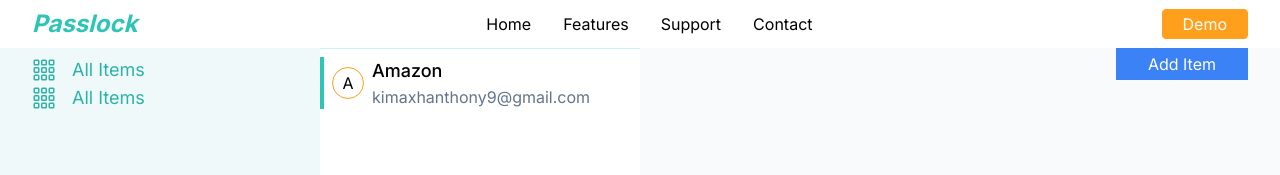
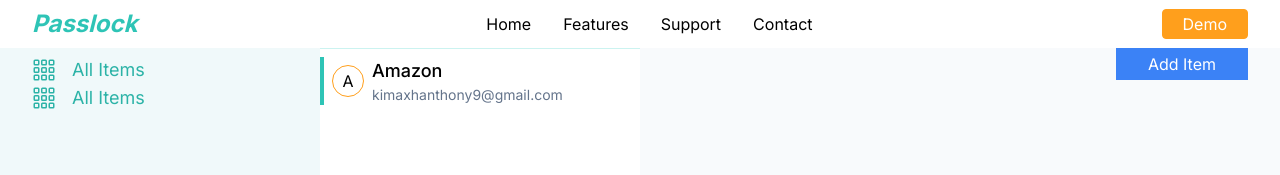
Before and after one commit to Tonnykimanthi/passlock, a Next.js app: page /demo in a window 1280 px wide. Shown: the top 175 px of the page. Built offline with nearby package versions, Linux system fonts and the light colour scheme.

Commit message:
Create context

```diff
--- a/app/demo/page.tsx
+++ b/app/demo/page.tsx
@@ -1,12 +1,12 @@
 import ItemInfo from "@/components/layout/ItemInfo";
 import ItemsCategory from "@/components/layout/ItemsCategory";
-import ItemsList from "@/components/layout/ItemsList";
+import Items from "@/components/layout/Items";
 
 const page = () => {
   return (
     <div className="flex">
       <ItemsCategory />
-      <ItemsList />
+      <Items />
       <ItemInfo />
     </div>
   );
--- a/components/layout/ItemsList.tsx
+++ b/components/layout/Items.tsx
@@ -1,13 +1,13 @@
 const ItemsList = () => {
   return (
-    <section className="py- basis-1/4 border-t border-secondary bg-white py-2">
+    <section className="basis-1/4 border-t border-secondary bg-white py-2">
       <article className="flex items-center gap-x-2 border-l-4 border-primary px-2">
         <span className="flex h-8 w-8 items-center justify-center rounded-full border border-accent">
           A
         </span>
         <div>
           <h5 className="text-lg font-medium">Amazon</h5>
-          <p className="text-slate-500">kimaxhanthony9@gmail.com</p>
+          <p className="text-sm text-slate-500">kimaxhanthony9@gmail.com</p>
         </div>
       </article>
     </section>
```
Also changed, not shown: context/context.tsx (added, +29 -0 lines).
